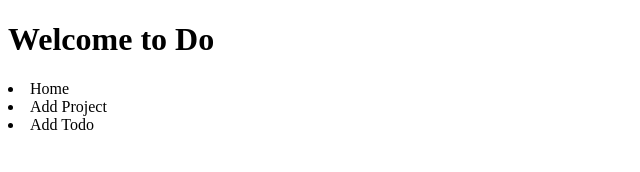
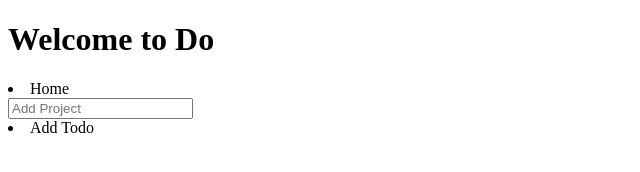
Before and after one commit to ghidalgo93/todo, a plain HTML site: page index.html in a window 1280 px wide. Shown: the whole page, without its empty margins (0-640 px from the left). Drawn offline with Linux system fonts and the light colour scheme.

Commit message:
project side bar basic functionality

```diff
--- a/index.html
+++ b/index.html
@@ -10,8 +10,10 @@
       <h1 id="headline">Welcome to Do</h1>
       <div id="main-wrapper" class="row-container">
         <div id="project-sidebar" class="col-container">
-          <li id="home-project">Home</li>
-          <li id="add-project">Add Project</li>
+          <div id="projects">
+            <li id="home-project">Home</li>
+          </div>
+          <input id="add-project" type="text" placeholder="Add Project" />
         </div>
 
         <div id="todo-wrapper" class="col-container">
```
